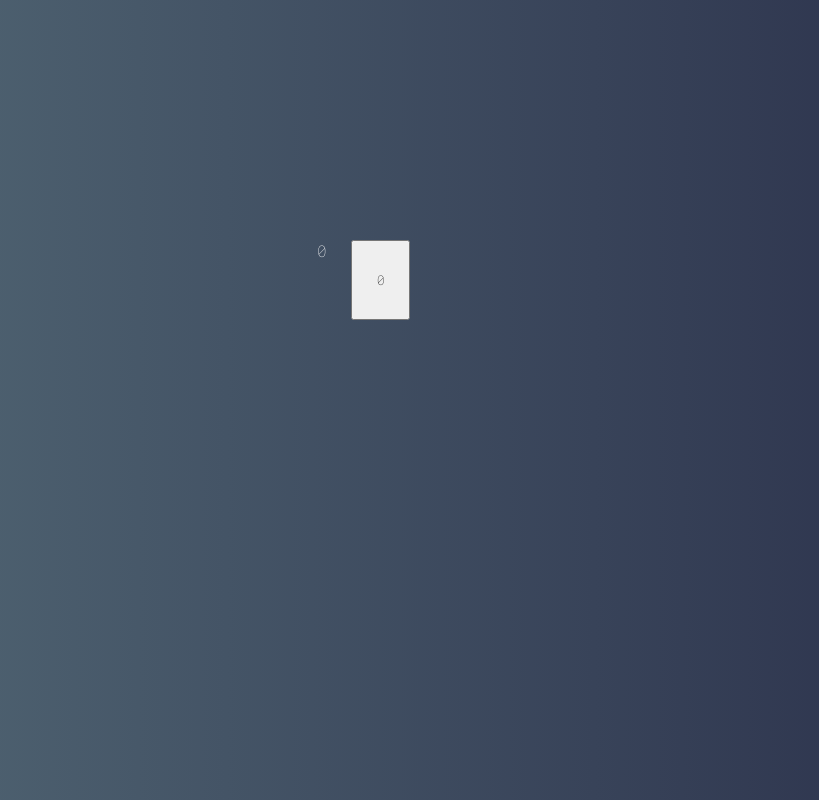
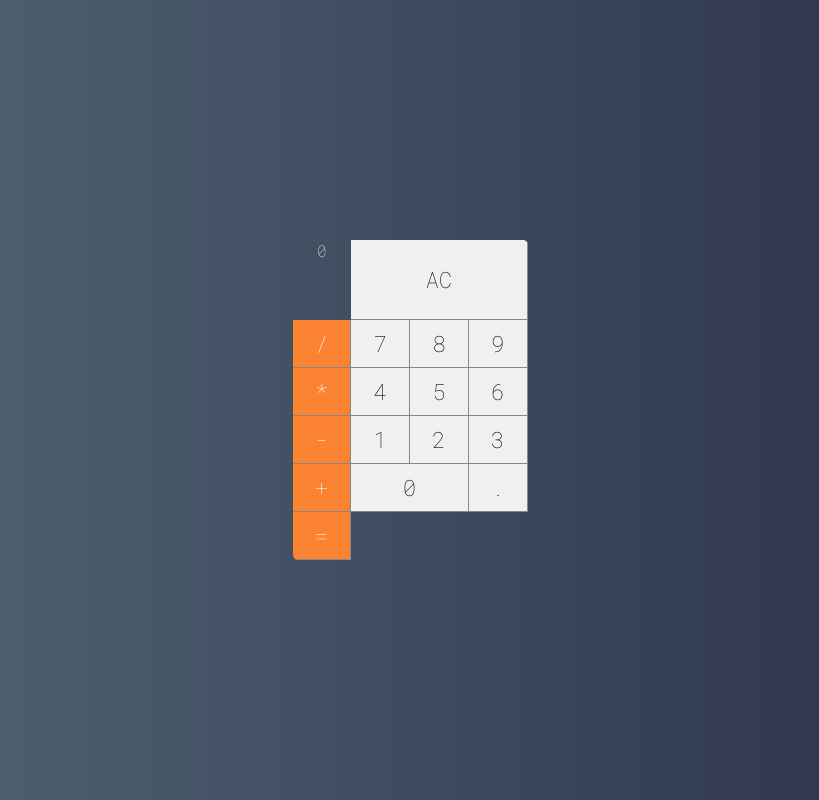
Before and after one commit to Maxel-Uds/Calculadora-VueJs, a Vue app: page / in a window 1280 px wide. Shown: the whole page, without its empty margins (230-1049 px from the left). Built offline with nearby package versions, Linux system fonts and the light colour scheme.

Commit message:
Componente Button #01

```diff
--- a/src/components/Button.vue
+++ b/src/components/Button.vue
@@ -1,16 +1,54 @@
 <!-- eslint-disable vue/multi-word-component-names -->
 <template>
-  <button class="button">
-    0
+  <button class="button" :class="{ double, triple, operation }">
+    {{ label }}
   </button>
 </template>
 
 <script>
 export default {
-
+    props: {
+        label: {},
+        operation: { type: Boolean },
+        double: { type: Boolean },
+        triple: { type: Boolean }
+    }
 }
 </script>
 
 <style>
+    :root {
+        --bg-button: #f0f0f0;
+        --border-button: solid 1px #888;
+    }
 
+    .button {
+        font-size: 1.4em;
+        background-color: var(--bg-button);
+        border: none;
+        border-right: var(--border-button);
+        border-bottom: var(--border-button);
+        outline: none;
+    }
+
+    .button:active {
+        background-color: #ccc;
+    }
+
+    .button.double {
+        grid-column: span 2;
+    }
+
+    .button.triple {
+        grid-column: span 3;
+    }
+
+    .button.operation {
+        background-color: #fa8231;
+        color: #ffff;
+    }
+
+    .button.operation:active {
+        background-color: #fa8231cc;
+    }
 </style>
--- a/src/main/Calculator.vue
+++ b/src/main/Calculator.vue
@@ -2,7 +2,23 @@
 <template>
   <div class="calculator">
     <Display />
-    <Button />
+    <Button label="AC" triple/>
+    <Button label="/" operation/>
+    <Button label="7"/>
+    <Button label="8"/>
+    <Button label="9"/>
+    <Button label="*" operation/>
+    <Button label="4"/>
+    <Button label="5"/>
+    <Button label="6"/>
+    <Button label="-" operation/>
+    <Button label="1"/>
+    <Button label="2"/>
+    <Button label="3"/>
+    <Button label="+" operation/>
+    <Button label="0" double/>
+    <Button label="."/>
+    <Button label="=" operation/>
   </div>
 </template>
 
```
